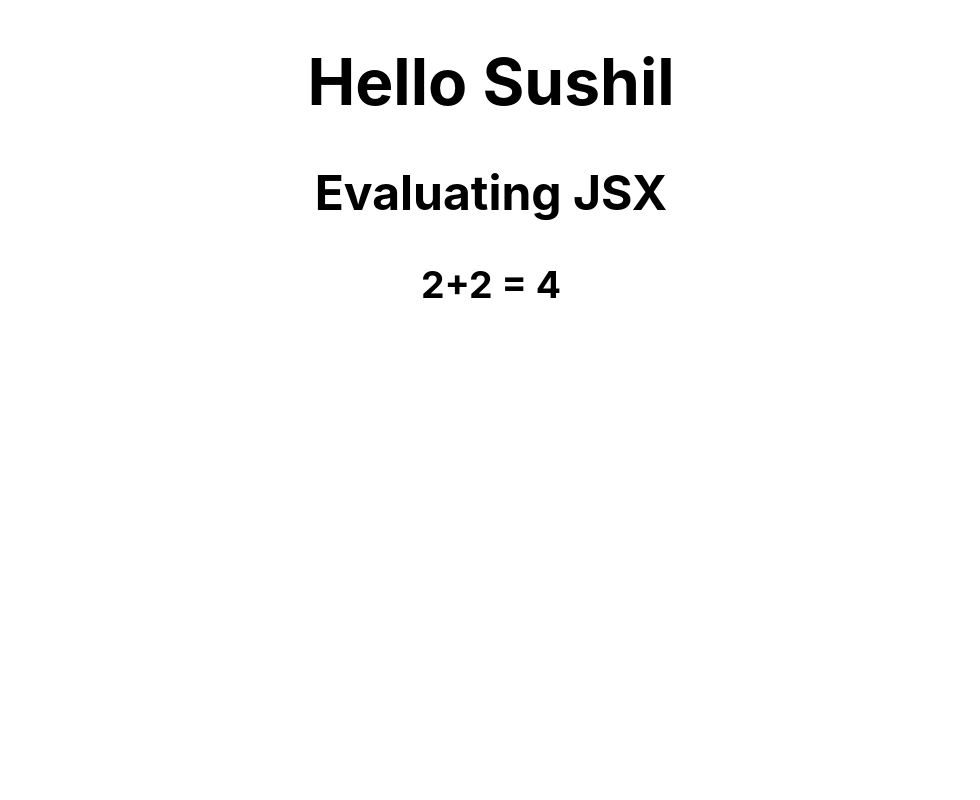
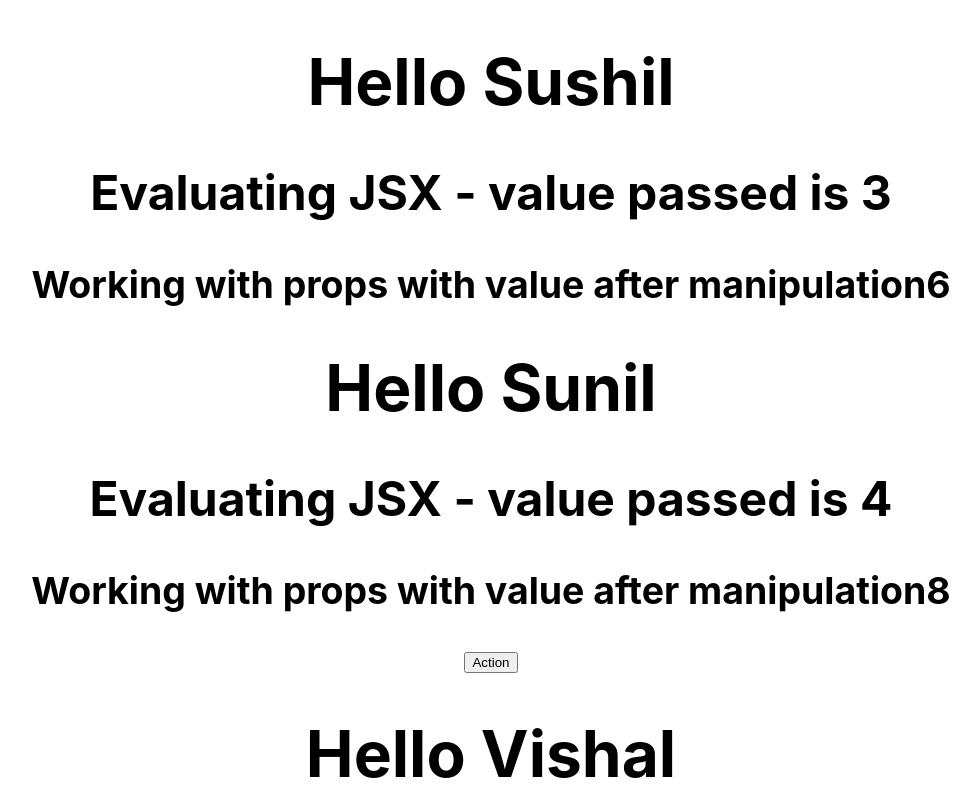
Before and after one commit to sushilrajeeva/react-demo, a React (Create React App) app: page / in a window 1280 px wide. Shown: the top 800 px of the page, without its empty margins (149-1129 px from the left). Built offline with nearby package versions, Linux system fonts and the light colour scheme.

Commit message:
Props , and children in props

```diff
--- a/src/App.js
+++ b/src/App.js
@@ -5,7 +5,13 @@ import { Greet } from "./components/Greet.js";
 function App() {
   return (
     <div className="App">
-      <Greet />
+      <Greet name="Sushil" value="3" />
+      <Greet name="Sunil" value="4">
+        <button>Action</button>
+      </Greet>
+      <Greet name="Vishal" value="5">
+        This is the child props and marking end of the demo
+      </Greet>
     </div>
   );
 }
--- a/src/components/Greet.js
+++ b/src/components/Greet.js
@@ -1,10 +1,15 @@
-export const Greet = () => {
+export const Greet = (props) => {
   return (
-    <h1>
-      <h1>Hello Sushil</h1>
-      <h2>Evaluating JSX</h2>
-      <h3>2+2 = {2 + 2}</h3>
-    </h1>
+    <div>
+      <h1>
+        <h1>Hello {props.name}</h1>
+        <h2>Evaluating JSX - value passed is {props.value}</h2>
+        <h3>
+          Working with props with value after manipulation{props.value * 2}
+        </h3>
+      </h1>
+      {props.children}
+    </div>
   );
 };
 
```
